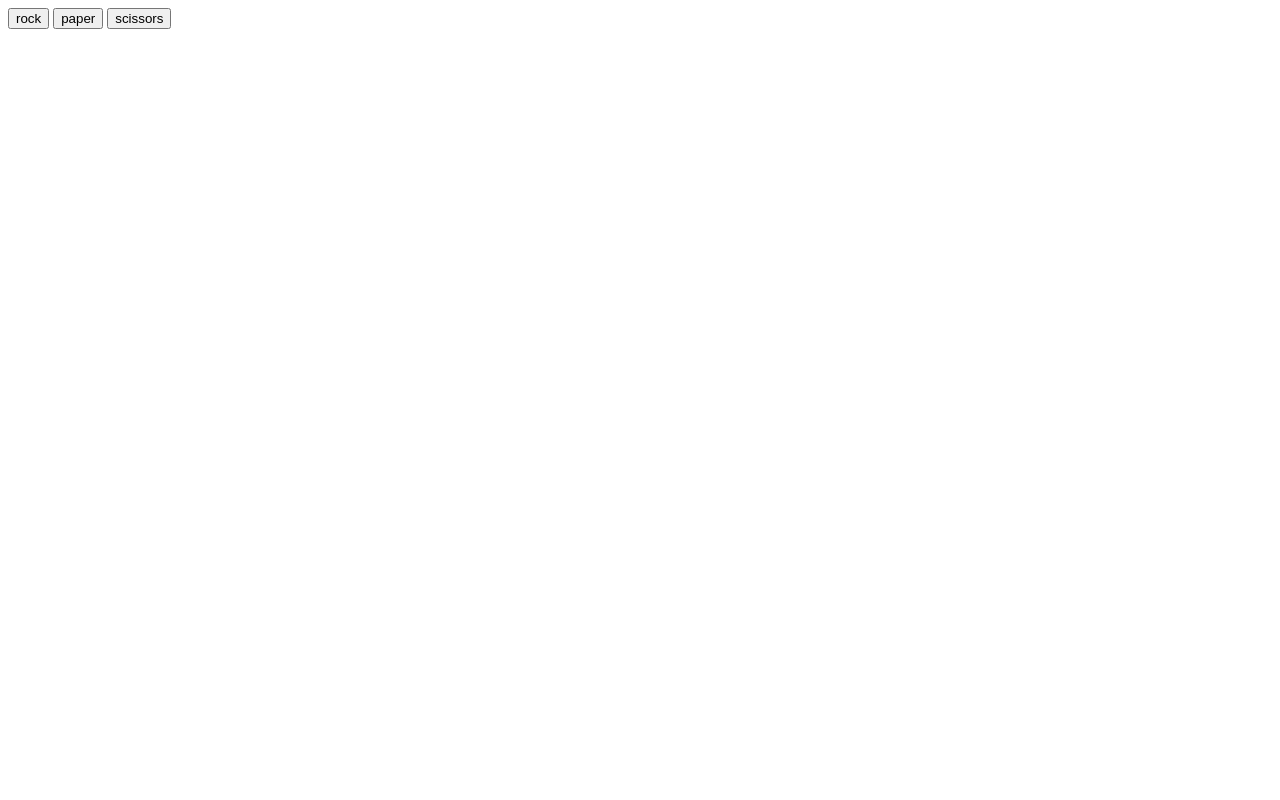
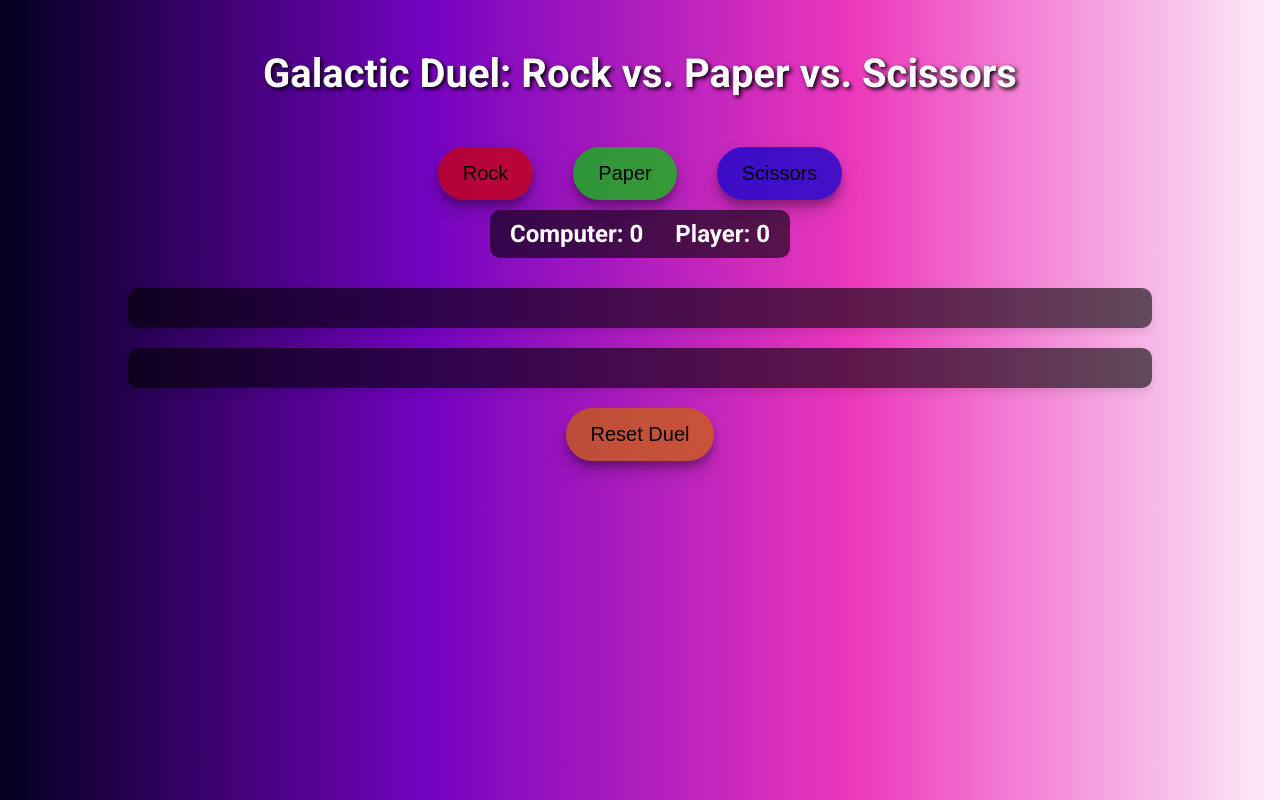
Before and after one commit to Steveaub/Project-Rock-Paper-Scissors, a plain HTML site: page index.html in a window 1280 px wide. Drawn offline with nearby package versions, Linux system fonts and the light colour scheme.

Commit message:
Gpt redesign of Rock, Paper, Scissors Game
Revamped the game with a sci-fi touch. Introduced gradient backdrops,
fresh fonts, and sleek buttons. Added interactive effects for a modern
using gpt.

```diff
--- a/index.html
+++ b/index.html
@@ -3,19 +3,28 @@
 <head>
     <meta charset="UTF-8">
     <meta name="viewport" content="width=device-width, initial-scale=1.0">
-    <script src="script.js " defer></script>
-    <title>Document</title>
+    <script src="script.js" defer></script>
+    <link rel="stylesheet" href="style.css">
+    <link href="https://fonts.googleapis.com/css2?family=Roboto:wght@400;700&display=swap" rel="stylesheet">
+    <link rel="stylesheet" href="https://cdnjs.cloudflare.com/ajax/libs/animate.css/4.1.1/animate.min.css"/>
+    <title>Galactic Duel: Rock, Paper, Scissors</title>
 </head>
 <body>
-    <button id ="rock">rock</button>
-    <button id ="paper">paper</button>
-    <button id = "scissors">scissors</button>
+    <h1 id="gameTitle">Galactic Duel: Rock vs. Paper vs. Scissors</h1>
 
-    <div id = "roundResults"></div>
-    <div id = "gameScore">
-        <div id = "computerPoint"></div>
-        <div id ="playerPoint"></div>
+    <div id="buttonGroup">
+        <button id="rock">Rock</button>
+        <button id="paper">Paper</button>
+        <button id="scissors">Scissors</button>
     </div>
-    <div id = "gameWinner"></div>
+
+    <div id="gameScore">
+        <div id="computerPoint">Computer: 0</div>
+        <div id="playerPoint">Player: 0</div>
+    </div>
+
+    <div id="roundResults"></div>
+    <div id="gameWinner"></div>
+    <button id="resetGame">Reset Duel</button>
 </body>
 </html>
--- a/script.js
+++ b/script.js
@@ -32,13 +32,14 @@ function playRound(userChoice) {
 
   if (playerSelection === computerSelection) {
     roundResults.textContent = "its a tie!"
-
+    roundResults.className = 'animate__animated animate__fadeIn';
 
   } else if (playerSelection === "rock" && computerSelection === "paper" ||
     playerSelection === "paper" && computerSelection === "scissors" ||
     playerSelection === "scissors" && computerSelection === "rock") {
 
     roundResults.textContent = `You lose! ${computerSelection} beats ${playerSelection}.`;
+    roundResults.className = 'animate__animated animate__fadeIn';
     computerScore++
     computerPoint.textContent = `Computer Score ${computerScore}`;
 
@@ -47,6 +48,7 @@ function playRound(userChoice) {
     playerSelection === "scissors" && computerSelection === "paper") {
 
     roundResults.textContent =`You win! ${playerSelection} beats ${computerSelection}.`;
+    roundResults.className = 'animate__animated animate__fadeIn';
     playerScore++ ;
     playerPoint.textContent = `Player Score${playerScore}`;
 
@@ -68,6 +70,19 @@ function playRound(userChoice) {
 
   }
 
+  function resetGame() {
+    playerScore = 0;
+    computerScore = 0;
+    playerPoint.textContent = `Player Score: ${playerScore}`;
+    computerPoint.textContent = `Computer Score: ${computerScore}`;
+    roundResults.textContent = "";
+    winnerWinner.textContent = "";
+    document.getElementById("rock").disabled = false;
+    document.getElementById("paper").disabled = false;
+    document.getElementById("scissors").disabled = false;
+}
+
+document.getElementById("resetGame").addEventListener("click", resetGame);
 
 
 
--- /dev/null
+++ b/style.css
@@ -0,0 +1,101 @@
+/* Basic Reset */
+* {
+    margin: 0;
+    padding: 0;
+    box-sizing: border-box;
+}
+
+/* Global Styles */
+body {
+    background: linear-gradient(to right, #03001e, #7303c0, #ec38bc, #fdeff9);
+    font-family: 'Roboto', sans-serif;
+    display: flex;
+    flex-direction: column;
+    align-items: center;
+    justify-content: flex-start;
+    height: 100vh;
+    color: white;
+    padding-top: 50px;
+}
+
+/* Game Title */
+#gameTitle {
+    font-size: 2.5rem;
+    font-weight: bold;
+    margin-bottom: 20px;
+    text-shadow: 2px 2px 4px #000000;
+}
+
+/* Stylish Buttons */
+button {
+    padding: 15px 25px;
+    font-size: 20px;
+    border: none;
+    border-radius: 50px;
+    margin: 10px;
+    box-shadow: 0 10px 20px rgba(0, 0, 0, 0.19), 0 6px 6px rgba(0, 0, 0, 0.23);
+    transition: all 0.3s;
+    background: rgba(0, 0, 0, 0.5);
+}
+
+button:hover {
+    transform: translateY(-3px);
+    box-shadow: 0 15px 25px rgba(0, 0, 0, 0.2), 0 10px 10px rgba(0, 0, 0, 0.22);
+}
+
+button:active {
+    transform: translateY(1px);
+}
+
+/* Button Colors */
+#rock {
+    background-color: rgba(204, 0, 0, 0.7);
+}
+
+#paper {
+    background-color: rgba(0, 204, 0, 0.7);
+}
+
+#scissors {
+    background-color: rgba(0, 0, 204, 0.7);
+}
+
+#resetGame {
+    background-color: rgba(204, 102, 0, 0.7);
+}
+
+/* Button Group */
+#buttonGroup {
+    display: flex;
+    justify-content: center;
+    gap: 20px;
+    margin-top: 20px;
+}
+
+/* Score Display */
+#gameScore {
+    display: flex;
+    justify-content: space-between;
+    width: 300px;
+    margin-bottom: 20px;
+    background: rgba(0, 0, 0, 0.6);
+    padding: 10px;
+    border-radius: 10px;
+}
+
+#computerPoint, #playerPoint {
+    font-size: 1.5rem;
+    font-weight: bold;
+    margin: 0 10px;
+}
+
+/* Results and Winner Display */
+#roundResults, #gameWinner {
+    padding: 20px;
+    border-radius: 10px;
+    background: rgba(0, 0, 0, 0.6);
+    box-shadow: 0 4px 8px rgba(0, 0, 0, 0.1);
+    margin: 10px 0;
+    text-align: center;
+    width: 80%;
+}
```
